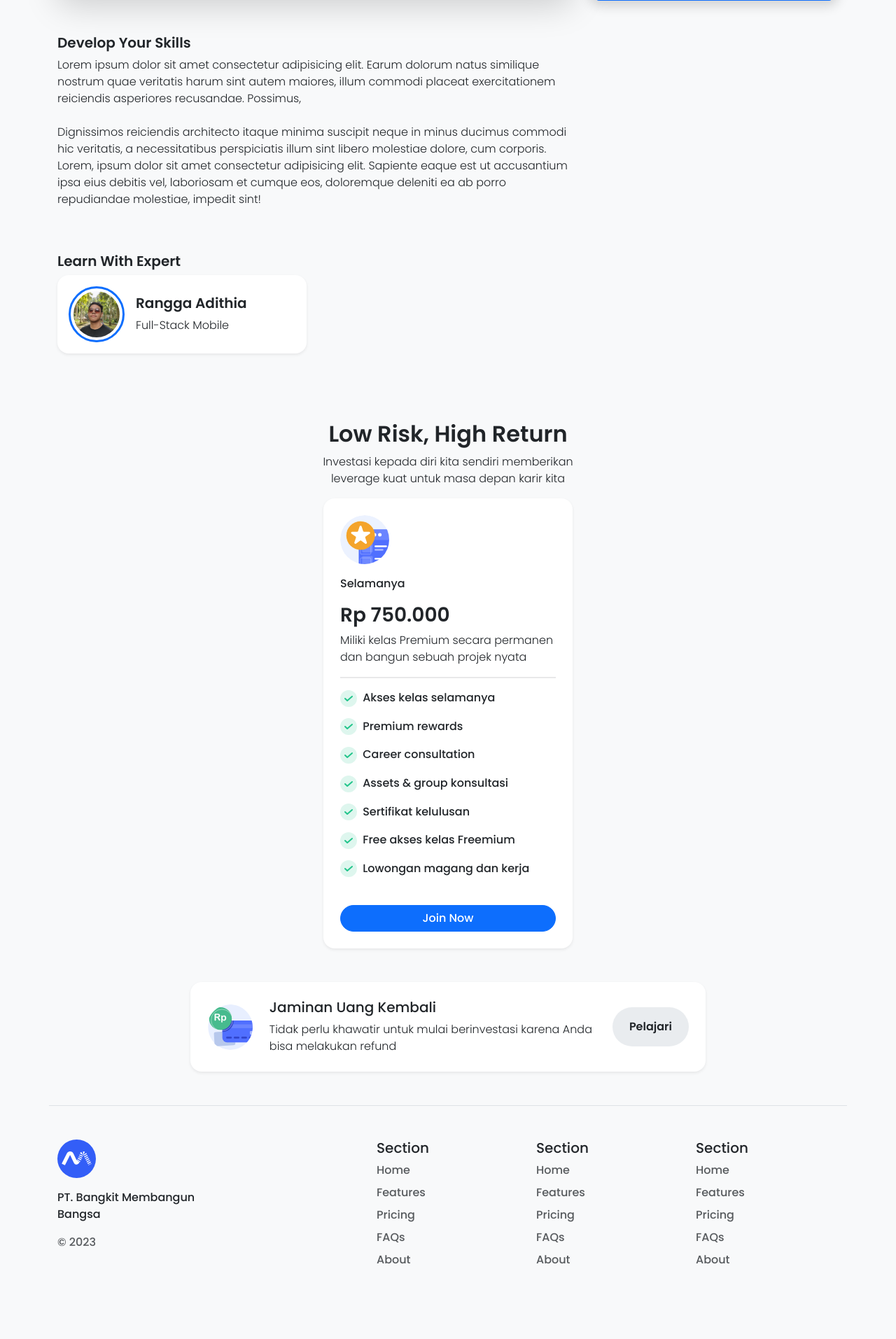
After one commit to ranggaadithia/Bangkit, a PHP site: page /courses/course.php in a window 1280 px wide. The commit adds this page. Shown: the part 948-2861 px from the top of the page at 70% size. Run offline with PHP 8.4, Linux system fonts and the light colour scheme.

Commit message:
course view

```diff
--- a/assets/style/app.css
+++ b/assets/style/app.css
@@ -21,5 +21,12 @@ body {
 }
 
 .btn-roadmap:hover {
-  box-shadow: 3px 5px 20px rgba(0, 123, 255, 0.2);
+  box-shadow: 3px 5px 20px rgba(0, 0, 0, 0.2);
 }
+.btn-play {
+  transition: box-shadow 0.2s ease-in-out;
+}
+
+.btn-play:hover {
+  box-shadow: 3px 5px 30px rgba(0, 0, 0, 0.1);
+}
--- a/components/navbar.html
+++ b/components/navbar.html
@@ -23,15 +23,15 @@
     <div class="collapse navbar-collapse" id="navbarNavDropdown">
       <ul class="navbar-nav">
         <li class="nav-item mx-3">
-          <a class="nav-link active" aria-current="page" href="/sales/"
+          <a class="nav-link active" aria-current="page" href="sales/"
             >Flash Sale</a
           >
         </li>
         <li class="nav-item">
-          <a class="nav-link mx-3 active" href="/courses/">Course</a>
+          <a class="nav-link mx-3 active" href="courses/">Course</a>
         </li>
         <li class="nav-item">
-          <a class="nav-link mx-3 active" href="/roadmaps/">Roadmap</a>
+          <a class="nav-link mx-3 active" href="roadmaps/">Roadmap</a>
         </li>
       </ul>
     </div>
--- /dev/null
+++ b/courses/course.php
@@ -0,0 +1,436 @@
+<html lang="en">
+  <head>
+    <meta charset="utf-8" />
+    <meta name="viewport" content="width=device-width, initial-scale=1" />
+    <title>Class Title | Bangkit</title>
+    <link
+      href="https://cdn.jsdelivr.net/npm/bootstrap@5.3.0/dist/css/bootstrap.min.css"
+      rel="stylesheet"
+      integrity="sha384-9ndCyUaIbzAi2FUVXJi0CjmCapSmO7SnpJef0486qhLnuZ2cdeRhO02iuK6FUUVM"
+      crossorigin="anonymous"
+    />
+    <link rel="preconnect" href="https://fonts.googleapis.com" />
+    <link rel="preconnect" href="https://fonts.gstatic.com" crossorigin />
+    <link
+      href="https://fonts.googleapis.com/css2?family=Poppins:ital,wght@0,300;0,500;0,600;1,700&display=swap"
+      rel="stylesheet"
+    />
+    <link
+      rel="stylesheet"
+      href="https://cdn.jsdelivr.net/npm/bootstrap-icons@1.10.5/font/bootstrap-icons.css"
+    />
+    <link rel="stylesheet" href="../assets/style/app.css" />
+  </head>
+
+  <body class="bg-body-tertiary">
+    <nav
+      class="navbar navbar-expand-lg fixed-top shadows-lg"
+      style="
+        background-color: rgba(255, 255, 255, 0.8);
+        backdrop-filter: blur(10px);
+      "
+    >
+      <div class="container py-2">
+        <a class="navbar-brand" href="#">
+          <img src="../assets/img/logo.svg" alt="Bangkit" width="55" />
+        </a>
+        <button
+          class="navbar-toggler"
+          type="button"
+          data-bs-toggle="collapse"
+          data-bs-target="#navbarNavDropdown"
+          aria-controls="navbarNavDropdown"
+          aria-expanded="false"
+          aria-label="Toggle navigation"
+        >
+          <span class="navbar-toggler-icon"></span>
+        </button>
+        <div class="collapse navbar-collapse" id="navbarNavDropdown">
+          <ul class="navbar-nav">
+            <li class="nav-item mx-3">
+              <a class="nav-link active" aria-current="page" href="sales/"
+                >Flash Sale</a
+              >
+            </li>
+            <li class="nav-item">
+              <a class="nav-link mx-3 active" href="courses/">Course</a>
+            </li>
+            <li class="nav-item">
+              <a class="nav-link mx-3 active" href="roadmaps/">Roadmap</a>
+            </li>
+          </ul>
+        </div>
+        <div class="auth">
+          <ul class="navbar-nav">
+            <li class="nav-item mx-3">
+              <a
+                class="py-3 px-4 bg-body-secondary rounded-pill text-decoration-none text-dark fw-bold"
+                href="#"
+                >Masuk/Daftar</a
+              >
+            </li>
+          </ul>
+        </div>
+      </div>
+    </nav>
+
+    <div class="container mt-navbar">
+      <div class="text-center">
+        <h1 class="fs-2 fw-bold lh-base text-secondary-emphasis">
+          Online Course <br />
+          Full-Stack Android Developer
+        </h1>
+        <p class="fw-light">Learn how to build a real project from scratch</p>
+        <div class="d-flex mt-5 w-50 m-auto justify-content-between">
+          <div class="d-flex align-items-center flex-rowr">
+            <i class="bi bi-globe2 fs-4 me-2 text-secondary-emphasis"></i>
+            <span>Release date January 2020</span>
+          </div>
+          <div class="d-flex align-items-center flex-row">
+            <i class="bi bi-layers fs-4 me-2 text-secondary-emphasis"></i>
+            <span>Last Update January 2020</span>
+          </div>
+        </div>
+        <div class="d-flex mt-5 w-75 m-auto justify-content-between">
+          <div class="text-center">
+            <p>Members</p>
+            <p><span class="fw-bold">4,673</span> enrolled</p>
+          </div>
+          <div class="text-center">
+            <p>Level</p>
+            <i class="bi bi-bar-chart-fill fs-4 text-primary"></i>
+          </div>
+          <div class="text-center">
+            <p>Certificate</p>
+            <img src="../assets/img/ic_check_blue.svg" alt="" />
+          </div>
+          <div class="text-center">
+            <p>Consultation</p>
+            <img src="../assets/img/ic_check_blue.svg" alt="" />
+          </div>
+        </div>
+      </div>
+      <div class="row mt-5">
+        <div class="col-lg-8">
+          <div class="ratio ratio-16x9">
+            <iframe
+              src="https://www.youtube-nocookie.com/embed/GYkq9Rgoj8E"
+              title="YouTube video player"
+              frameborder="0"
+              allow="accelerometer; autoplay; clipboard-write; encrypted-media; gyroscope; picture-in-picture; web-share"
+              allowfullscreen
+              class="rounded-4 shadow-lg"
+            ></iframe>
+          </div>
+        </div>
+        <div class="col-lg-4">
+          <div class="card rounded-4 border-0 shadow overflow-hidden">
+            <div class="card-body px-4 pt-4">
+              <h5 class="fw-bold fs-6">12 lessons (31 minutes)</h5>
+              <ul class="list-unstyled mt-3">
+                <li class="mt-3">
+                  <a
+                    class="w-100 btn py-2 bg-body-secondary rounded-pill text-decoration-none text-dark btn-play"
+                    href="#"
+                  >
+                    <div
+                      class="d-flex justify-content-around align-items-center fw-light"
+                    >
+                      <i class="bi bi-play-circle-fill fs-5"></i>
+                      <span>Persiapan Slicing Ass...</span>
+                      <span>5 mins</span>
+                    </div>
+                  </a>
+                </li>
+                <li class="mt-3">
+                  <a
+                    class="w-100 btn py-2 bg-body-secondary rounded-pill text-decoration-none text-dark btn-play"
+                    href="#"
+                  >
+                    <div
+                      class="d-flex justify-content-around align-items-center fw-light"
+                    >
+                      <i class="bi bi-play-circle-fill fs-5"></i>
+                      <span>Persiapan Slicing Ass...</span>
+                      <span>5 mins</span>
+                    </div>
+                  </a>
+                </li>
+                <li class="mt-3">
+                  <a
+                    class="w-100 btn py-2 bg-body-secondary rounded-pill text-decoration-none text-dark btn-play"
+                    href="#"
+                  >
+                    <div
+                      class="d-flex justify-content-around align-items-center fw-light"
+                    >
+                      <i class="bi bi-play-circle-fill fs-5"></i>
+                      <span>Persiapan Slicing Ass...</span>
+                      <span>5 mins</span>
+                    </div>
+                  </a>
+                </li>
+                <li class="mt-3">
+                  <a
+                    class="w-100 btn py-2 bg-body-secondary rounded-pill text-decoration-none text-dark btn-play"
+                    href="#"
+                  >
+                    <div
+                      class="d-flex justify-content-around align-items-center fw-light"
+                    >
+                      <i class="bi bi-play-circle-fill fs-5"></i>
+                      <span>Persiapan Slicing Ass...</span>
+                      <span>5 mins</span>
+                    </div>
+                  </a>
+                </li>
+                <li class="mt-3">
+                  <a
+                    class="w-100 btn py-2 bg-body-secondary rounded-pill text-decoration-none text-dark btn-play"
+                    href="#"
+                  >
+                    <div
+                      class="d-flex justify-content-start align-items-center fw-light"
+                    >
+                      <i class="bi bi-play-circle-fill fs-5 mx-2"></i>
+                      <span>31 another videos</span>
+                    </div>
+                  </a>
+                </li>
+              </ul>
+            </div>
+            <a href="#join" class="btn btn-primary w-100 py-3 rounded-0"
+              >Join Now</a
+            >
+          </div>
+        </div>
+      </div>
+      <div class="row mt-5">
+        <div class="col-lg-8">
+          <h5 class="fw-bold">Develop Your Skills</h5>
+          <p class="fw-light">
+            Lorem ipsum dolor sit amet consectetur adipisicing elit. Earum
+            dolorum natus similique nostrum quae veritatis harum sint autem
+            maiores, illum commodi placeat exercitationem reiciendis asperiores
+            recusandae. Possimus, <br /><br />
+            Dignissimos reiciendis architecto itaque minima suscipit neque in
+            minus ducimus commodi hic veritatis, a necessitatibus perspiciatis
+            illum sint libero molestiae dolore, cum corporis. Lorem, ipsum dolor
+            sit amet consectetur adipisicing elit. Sapiente eaque est ut
+            accusantium ipsa eius debitis vel, laboriosam et cumque eos,
+            doloremque deleniti ea ab porro repudiandae molestiae, impedit sint!
+          </p>
+        </div>
+      </div>
+      <div class="row mt-5">
+        <h5 class="fw-bold">Learn With Expert</h5>
+        <div class="col-lg-4">
+          <div class="card rounded-4 border-0 shadow-sm">
+            <div class="card-body">
+              <div class="d-flex justify-content-start align-items-center">
+                <img
+                  src="../assets/img/IMG20230514105005.jpg"
+                  alt=""
+                  width="80px"
+                  class="rounded-circle border border-primary border-3 p-1"
+                />
+                <div class="ms-3">
+                  <h5 class="fw-bold">Rangga Adithia</h5>
+                  <span class="fw-light">Full-Stack Mobile</span>
+                </div>
+              </div>
+            </div>
+          </div>
+        </div>
+      </div>
+      <section class="join" id="join">
+        <div class="row mt-5 justify-content-center">
+          <div class="text-center mt-5">
+            <h1 class="fs-2 fw-bold">Low Risk, High Return</h1>
+            <span class="fw-light"
+              >Investasi kepada diri kita sendiri memberikan <br />
+              leverage kuat untuk masa depan karir kita
+            </span>
+          </div>
+          <div class="col-lg-4 mt-3">
+            <div class="card border-0 rounded-4 shadow-sm">
+              <div class="card-body p-4">
+                <img src="../assets/img/ic_review.svg" alt="" width="70px" />
+                <p class="mt-3">Selamanya</p>
+                <h3 class="fw-bold">Rp 750.000</h3>
+                <p class="fw-light">
+                  Miliki kelas Premium secara permanen dan bangun sebuah projek
+                  nyata
+                </p>
+                <div
+                  class="border border-bottom border-dark border-opacity-10 mt-3"
+                ></div>
+                <ul class="list-unstyled mt-3">
+                  <li>
+                    <img src="../assets/img/ic_check.svg" alt="" class="me-1" />
+                    Akses kelas selamanya
+                  </li>
+                </ul>
+                <ul class="list-unstyled mt-3">
+                  <li>
+                    <img src="../assets/img/ic_check.svg" alt="" class="me-1" />
+                    Premium rewards
+                  </li>
+                </ul>
+                <ul class="list-unstyled mt-3">
+                  <li>
+                    <img src="../assets/img/ic_check.svg" alt="" class="me-1" />
+                    Career consultation
+                  </li>
+                </ul>
+                <ul class="list-unstyled mt-3">
+                  <li>
+                    <img src="../assets/img/ic_check.svg" alt="" class="me-1" />
+                    Assets & group konsultasi
+                  </li>
+                </ul>
+                <ul class="list-unstyled mt-3">
+                  <li>
+                    <img src="../assets/img/ic_check.svg" alt="" class="me-1" />
+                    Sertifikat kelulusan
+                  </li>
+                </ul>
+                <ul class="list-unstyled mt-3">
+                  <li>
+                    <img src="../assets/img/ic_check.svg" alt="" class="me-1" />
+                    Free akses kelas Freemium
+                  </li>
+                </ul>
+                <ul class="list-unstyled mt-3">
+                  <li>
+                    <img src="../assets/img/ic_check.svg" alt="" class="me-1" />
+                    Lowongan magang dan kerja
+                  </li>
+                </ul>
+                <a href="" class="btn btn-primary w-100 mt-4 rounded-pill"
+                  >Join Now</a
+                >
+              </div>
+            </div>
+          </div>
+        </div>
+      </section>
+      <div class="row mt-5 justify-content-center">
+        <div class="col-lg-8">
+          <div class="card border-0 rounded-4 shadow-sm">
+            <div class="card-body p-4">
+              <div class="d-flex align-items-center justify-content-between">
+                <img
+                  src="../assets/img/ic_sekali_bayar.svg"
+                  alt=""
+                  width="90px"
+                />
+                <div class="ms-4 pe-4">
+                  <h5>Jaminan Uang Kembali</h5>
+                  <span class="fw-light">
+                    Tidak perlu khawatir untuk mulai berinvestasi karena Anda
+                    bisa melakukan refund
+                  </span>
+                </div>
+                <a
+                  class="py-3 px-4 bg-body-secondary rounded-pill text-decoration-none text-dark fw-bold"
+                  href="#"
+                  >Pelajari</a
+                >
+              </div>
+            </div>
+          </div>
+        </div>
+      </div>
+    </div>
+
+    <div class="container">
+      <footer
+        class="row row-cols-1 row-cols-sm-2 row-cols-md-5 py-5 my-5 border-top"
+      >
+        <div class="col mb-3">
+          <a
+            href="/"
+            class="d-flex align-items-center mb-3 link-body-emphasis text-decoration-none"
+          >
+            <img src="../assets/img/logo.svg" alt="" width="55" />
+          </a>
+          <p>PT. Bangkit Membangun Bangsa</p>
+          <p class="text-body-secondary">&copy; 2023</p>
+        </div>
+
+        <div class="col mb-3"></div>
+
+        <div class="col mb-3">
+          <h5>Section</h5>
+          <ul class="nav flex-column">
+            <li class="nav-item mb-2">
+              <a href="#" class="nav-link p-0 text-body-secondary">Home</a>
+            </li>
+            <li class="nav-item mb-2">
+              <a href="#" class="nav-link p-0 text-body-secondary">Features</a>
+            </li>
+            <li class="nav-item mb-2">
+              <a href="#" class="nav-link p-0 text-body-secondary">Pricing</a>
+            </li>
+            <li class="nav-item mb-2">
+              <a href="#" class="nav-link p-0 text-body-secondary">FAQs</a>
+            </li>
+            <li class="nav-item mb-2">
+              <a href="#" class="nav-link p-0 text-body-secondary">About</a>
+            </li>
+          </ul>
+        </div>
+
+        <div class="col mb-3">
+          <h5>Section</h5>
+          <ul class="nav flex-column">
+            <li class="nav-item mb-2">
+              <a href="#" class="nav-link p-0 text-body-secondary">Home</a>
+            </li>
+            <li class="nav-item mb-2">
+              <a href="#" class="nav-link p-0 text-body-secondary">Features</a>
+            </li>
+            <li class="nav-item mb-2">
+              <a href="#" class="nav-link p-0 text-body-secondary">Pricing</a>
+            </li>
+            <li class="nav-item mb-2">
+              <a href="#" class="nav-link p-0 text-body-secondary">FAQs</a>
+            </li>
+            <li class="nav-item mb-2">
+              <a href="#" class="nav-link p-0 text-body-secondary">About</a>
+            </li>
+          </ul>
+        </div>
+
+        <div class="col mb-3">
+          <h5>Section</h5>
+          <ul class="nav flex-column">
+            <li class="nav-item mb-2">
+              <a href="#" class="nav-link p-0 text-body-secondary">Home</a>
+            </li>
+            <li class="nav-item mb-2">
+              <a href="#" class="nav-link p-0 text-body-secondary">Features</a>
+            </li>
+            <li class="nav-item mb-2">
+              <a href="#" class="nav-link p-0 text-body-secondary">Pricing</a>
+            </li>
+            <li class="nav-item mb-2">
+              <a href="#" class="nav-link p-0 text-body-secondary">FAQs</a>
+            </li>
+            <li class="nav-item mb-2">
+              <a href="#" class="nav-link p-0 text-body-secondary">About</a>
+            </li>
+          </ul>
+        </div>
+      </footer>
+    </div>
+
+    <script
+      src="https://cdn.jsdelivr.net/npm/bootstrap@5.3.0/dist/js/bootstrap.bundle.min.js"
+      integrity="sha384-geWF76RCwLtnZ8qwWowPQNguL3RmwHVBC9FhGdlKrxdiJJigb/j/68SIy3Te4Bkz"
+      crossorigin="anonymous"
+    ></script>
+    <script src="../assets/js/index.js"></script>
+  </body>
+</html>
```
Also changed, not shown: assets/img/IMG20230514105005.jpg (added), assets/img/ic_check_blue.svg (added), assets/img/ic_review.svg (added), assets/img/ic_sekali_bayar.svg (added).
